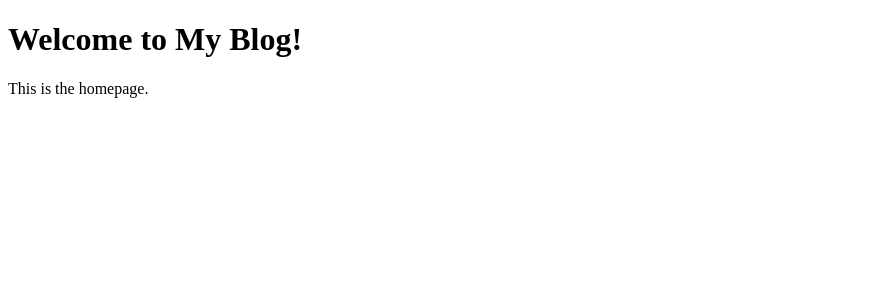
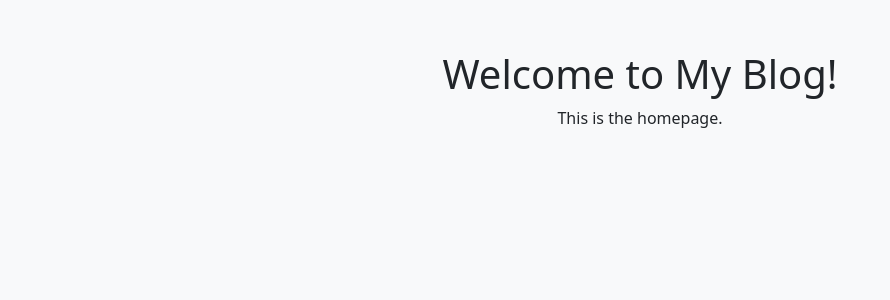
Before and after one commit to RisshiN24/blog-website, a Django app: page / in a window 1280 px wide. Shown: the top 300 px of the page, without its empty margins (0-890 px from the left). Run offline with Django 5.2, Linux system fonts and the light colour scheme.

Commit message:
Added Bootstrap CSS to the home page

```diff
--- a/myblog/blog/templates/blog/home.html
+++ b/myblog/blog/templates/blog/home.html
@@ -1,10 +1,27 @@
 <!DOCTYPE html>
-<html>
+<html lang="en">
 <head>
+    <meta charset="UTF-8">
+    <meta name="viewport" content="width=device-width, initial-scale=1">
     <title>My Blog</title>
+
+    <!-- Bootstrap CSS -->
+    <link href="https://cdn.jsdelivr.net/npm/bootstrap@5.3.2/dist/css/bootstrap.min.css" rel="stylesheet">
+
+    <!-- Custom Styles -->
+    <style>
+        body {
+            background-color: #f8f9fa;
+        }
+        .container {
+            margin-top: 50px;
+        }
+    </style>
 </head>
 <body>
-    <h1>Welcome to My Blog!</h1>
-    <p>This is the homepage.</p>
+    <div class="container">
+        <h1 class="text-center">Welcome to My Blog!</h1>
+        <p class="text-center">This is the homepage.</p>
+    </div>
 </body>
 </html>
```
